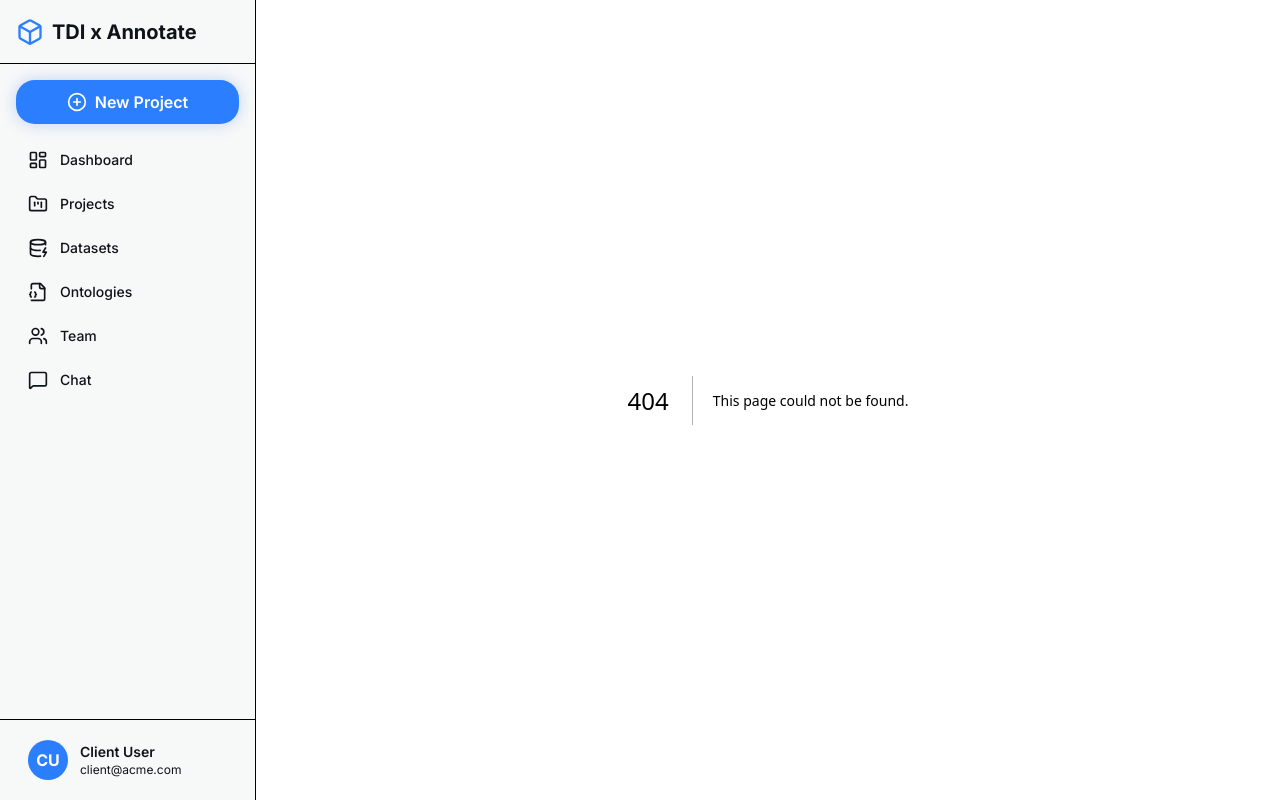
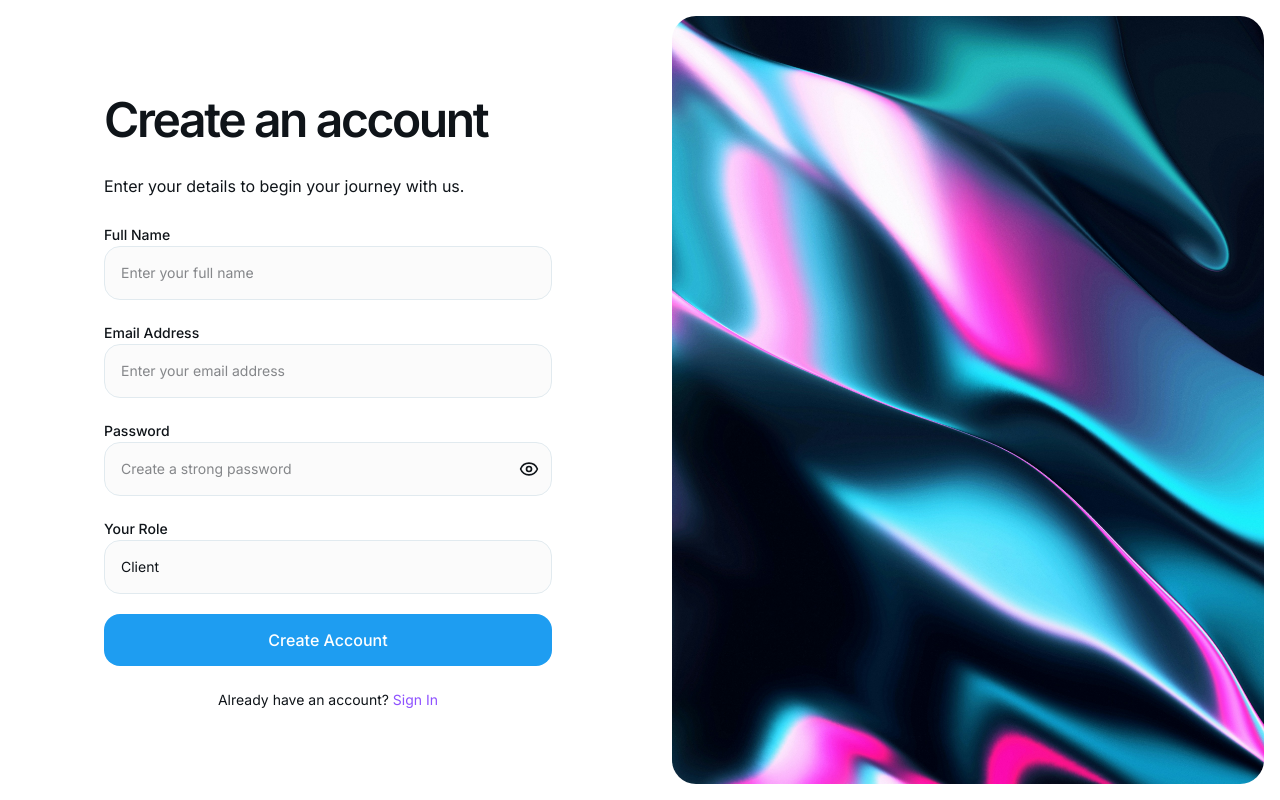
Before and after one commit to Kabbya04/annotation-platform-dashboard, a Next.js app: page /sign-up in a window 1280 px wide. Before the commit this address had no page. Built offline with nearby package versions, Linux system fonts and the light colour scheme.

Commit message:
Added signIn signUp pages

```diff
--- /dev/null
+++ b/app/(auth)/layout.tsx
@@ -0,0 +1,15 @@
+// app/(auth)/layout.tsx
+
+// This layout applies ONLY to routes in the (auth) group
+export default function AuthLayout({
+  children,
+}: {
+  children: React.ReactNode;
+}) {
+  return (
+    // The `auth-theme` class here activates the new styles from globals.css
+    <div className="auth-theme">
+      {children}
+    </div>
+  );
+}
--- /dev/null
+++ b/app/(auth)/sign-in/page.tsx
@@ -0,0 +1,84 @@
+// app/(auth)/sign-in/page.tsx
+'use client';
+
+import React, { useState } from 'react';
+import Link from 'next/link';
+import Image from 'next/image';
+import { Eye, EyeOff } from 'lucide-react';
+
+const GlassInputWrapper = ({ children }: { children: React.ReactNode }) => (
+  <div className="rounded-2xl border border-border bg-card/50 dark:bg-foreground/5 backdrop-blur-sm transition-colors focus-within:border-violet-500/70 focus-within:bg-violet-500/10">
+    {children}
+  </div>
+);
+
+export default function SignInPage() {
+  const [showPassword, setShowPassword] = useState(false);
+
+  return (
+    <div className="h-[100dvh] flex flex-col md:flex-row w-full">
+      <section className="flex-1 flex items-center justify-center p-8">
+        <div className="w-full max-w-md">
+          <div className="flex flex-col gap-6">
+            <h1 className="animate-element animate-delay-100 text-4xl md:text-5xl font-semibold leading-tight tracking-tighter">
+              Welcome
+            </h1>
+            <p className="animate-element animate-delay-200 text-muted-foreground">
+              Access your account and continue your journey with us.
+            </p>
+
+            <form className="space-y-5">
+              <div className="animate-element animate-delay-300">
+                <label className="text-sm font-medium text-muted-foreground">Email Address</label>
+                <GlassInputWrapper>
+                  <input name="email" type="email" placeholder="Enter your email address" className="w-full bg-transparent text-sm p-4 rounded-2xl focus:outline-none" />
+                </GlassInputWrapper>
+              </div>
+
+              <div className="animate-element animate-delay-400">
+                <label className="text-sm font-medium text-muted-foreground">Password</label>
+                <GlassInputWrapper>
+                  <div className="relative">
+                    <input name="password" type={showPassword ? 'text' : 'password'} placeholder="Enter your password" className="w-full bg-transparent text-sm p-4 pr-12 rounded-2xl focus:outline-none" />
+                    <button type="button" onClick={() => setShowPassword(!showPassword)} className="absolute inset-y-0 right-3 flex items-center">
+                      {showPassword
+                        ? <EyeOff className="w-5 h-5 text-muted-foreground hover:text-foreground transition-colors" />
+                        : <Eye className="w-5 h-5 text-muted-foreground hover:text-foreground transition-colors" />}
+                    </button>
+                  </div>
+                </GlassInputWrapper>
+              </div>
+
+              <div className="animate-element animate-delay-500 flex items-center justify-between text-sm">
+                <label className="flex items-center gap-2.5 cursor-pointer">
+                  <input type="checkbox" name="rememberMe" className="custom-checkbox" />
+                  <span className="text-foreground/90">Keep me signed in</span>
+                </label>
+                <Link href="#" className="hover:underline text-violet-500 dark:text-violet-400 transition-colors">Reset password</Link>
+              </div>
+
+              <button type="submit" className="animate-element animate-delay-600 w-full rounded-2xl bg-primary py-3.5 font-medium text-primary-foreground hover:bg-primary/90 transition-colors">
+                Sign In
+              </button>
+            </form>
+
+            <p className="animate-element animate-delay-700 text-center text-sm text-muted-foreground">
+              New to our platform? <Link href="/sign-up" className="text-violet-500 dark:text-violet-400 hover:underline transition-colors">Create Account</Link>
+            </p>
+          </div>
+        </div>
+      </section>
+
+      <section className="hidden md:block flex-1 relative p-4">
+        <div className="animate-slide-right animate-delay-300 relative h-full w-full overflow-hidden rounded-3xl">
+          <Image
+            src="/images/auth.jpg"
+            alt="Abstract background art"
+            fill
+            className="object-cover"
+          />
+        </div>
+      </section>
+    </div>
+  );
+};
--- /dev/null
+++ b/app/(auth)/sign-up/page.tsx
@@ -0,0 +1,95 @@
+// app/(auth)/sign-up/page.tsx
+'use client';
+
+import React, { useState } from 'react';
+import Link from 'next/link';
+import Image from 'next/image';
+import { Eye, EyeOff } from 'lucide-react';
+
+const GlassInputWrapper = ({ children }: { children: React.ReactNode }) => (
+  <div className="rounded-2xl border border-border bg-card/50 dark:bg-foreground/5 backdrop-blur-sm transition-colors focus-within:border-violet-500/70 focus-within:bg-violet-500/10">
+    {children}
+  </div>
+);
+
+export default function SignUpPage() {
+  const [showPassword, setShowPassword] = useState(false);
+
+  return (
+    <div className="h-[100dvh] flex flex-col md:flex-row w-full">
+      <section className="flex-1 flex items-center justify-center p-8">
+        <div className="w-full max-w-md">
+          <div className="flex flex-col gap-6">
+            <h1 className="animate-element animate-delay-100 text-4xl md:text-5xl font-semibold leading-tight tracking-tighter">
+              Create an account
+            </h1>
+            <p className="animate-element animate-delay-200 text-muted-foreground">
+              Enter your details to begin your journey with us.
+            </p>
+
+            <form className="space-y-5">
+              <div className="animate-element animate-delay-300">
+                <label className="text-sm font-medium text-muted-foreground">Full Name</label>
+                <GlassInputWrapper>
+                  <input name="fullName" type="text" placeholder="Enter your full name" className="w-full bg-transparent text-sm p-4 rounded-2xl focus:outline-none" />
+                </GlassInputWrapper>
+              </div>
+
+              <div className="animate-element animate-delay-400">
+                <label className="text-sm font-medium text-muted-foreground">Email Address</label>
+                <GlassInputWrapper>
+                  <input name="email" type="email" placeholder="Enter your email address" className="w-full bg-transparent text-sm p-4 rounded-2xl focus:outline-none" />
+                </GlassInputWrapper>
+              </div>
+
+              <div className="animate-element animate-delay-500">
+                <label className="text-sm font-medium text-muted-foreground">Password</label>
+                <GlassInputWrapper>
+                  <div className="relative">
+                    <input name="password" type={showPassword ? 'text' : 'password'} placeholder="Create a strong password" className="w-full bg-transparent text-sm p-4 pr-12 rounded-2xl focus:outline-none" />
+                    <button type="button" onClick={() => setShowPassword(!showPassword)} className="absolute inset-y-0 right-3 flex items-center">
+                      {showPassword
+                        ? <EyeOff className="w-5 h-5 text-muted-foreground hover:text-foreground transition-colors" />
+                        : <Eye className="w-5 h-5 text-muted-foreground hover:text-foreground transition-colors" />}
+                    </button>
+                  </div>
+                </GlassInputWrapper>
+              </div>
+
+              <div className="animate-element animate-delay-600">
+                <label className="text-sm font-medium text-muted-foreground">Your Role</label>
+                <GlassInputWrapper>
+                  <select name="role" className="w-full bg-transparent text-sm p-4 rounded-2xl focus:outline-none appearance-none">
+                    <option className="text-background">Client</option>
+                    <option className="text-background">Reviewer</option>
+                    <option className="text-background">Project Manager</option>
+                    <option className="text-background">Annotator</option>
+                  </select>
+                </GlassInputWrapper>
+              </div>
+
+              <button type="submit" className="animate-element animate-delay-700 w-full rounded-2xl bg-primary py-3.5 font-medium text-primary-foreground hover:bg-primary/90 transition-colors">
+                Create Account
+              </button>
+            </form>
+
+            <p className="animate-element animate-delay-800 text-center text-sm text-muted-foreground">
+              Already have an account? <Link href="/sign-in" className="text-violet-500 dark:text-violet-400 hover:underline transition-colors">Sign In</Link>
+            </p>
+          </div>
+        </div>
+      </section>
+
+      <section className="hidden md:block flex-1 relative p-4">
+        <div className="animate-slide-right animate-delay-300 relative h-full w-full overflow-hidden rounded-3xl">
+          <Image
+            src="/images/auth.jpg"
+            alt="Abstract background art"
+            fill
+            className="object-cover"
+          />
+        </div>
+      </section>
+    </div>
+  );
+};
--- /dev/null
+++ b/app/(dashboard)/layout.tsx
@@ -0,0 +1,17 @@
+import { Sidebar } from '@/components/layout/Sidebar';
+
+// This layout applies ONLY to routes in the (dashboard) group
+export default function DashboardLayout({
+  children,
+}: {
+  children: React.ReactNode;
+}) {
+  return (
+    <div className="flex h-screen w-full bg-background">
+      <Sidebar />
+      <main className="flex-1 flex flex-col overflow-hidden">
+        {children}
+      </main>
+    </div>
+  );
+}
--- a/app/layout.tsx
+++ b/app/layout.tsx
@@ -1,7 +1,6 @@
 import type { Metadata } from 'next';
 import { Inter } from 'next/font/google';
 import './globals.css';
-import { Sidebar } from '@/components/layout/Sidebar';
 import { ThemeProvider } from './providers';
 
 const inter = Inter({ subsets: ['latin'] });
@@ -25,12 +24,7 @@ export default function RootLayout({
           enableSystem
           disableTransitionOnChange
         >
-          <div className="flex h-screen w-full bg-background">
-            <Sidebar />
-            <main className="flex-1 flex flex-col overflow-hidden">
-              {children}
-            </main>
-          </div>
+          {children}
         </ThemeProvider>
       </body>
     </html>
```
Also changed, not shown: app/(dashboard)/chats/page.tsx (renamed from app/chats/page.tsx), app/(dashboard)/datasets/page.tsx (renamed from app/datasets/page.tsx), app/(dashboard)/ontologies/page.tsx (renamed from app/ontologies/page.tsx), app/(dashboard)/page.tsx (renamed from app/page.tsx), app/(dashboard)/projects/page.tsx (renamed from app/projects/page.tsx), app/(dashboard)/team/page.tsx (renamed from app/team/page.tsx), public/images/auth.jpg (added).
